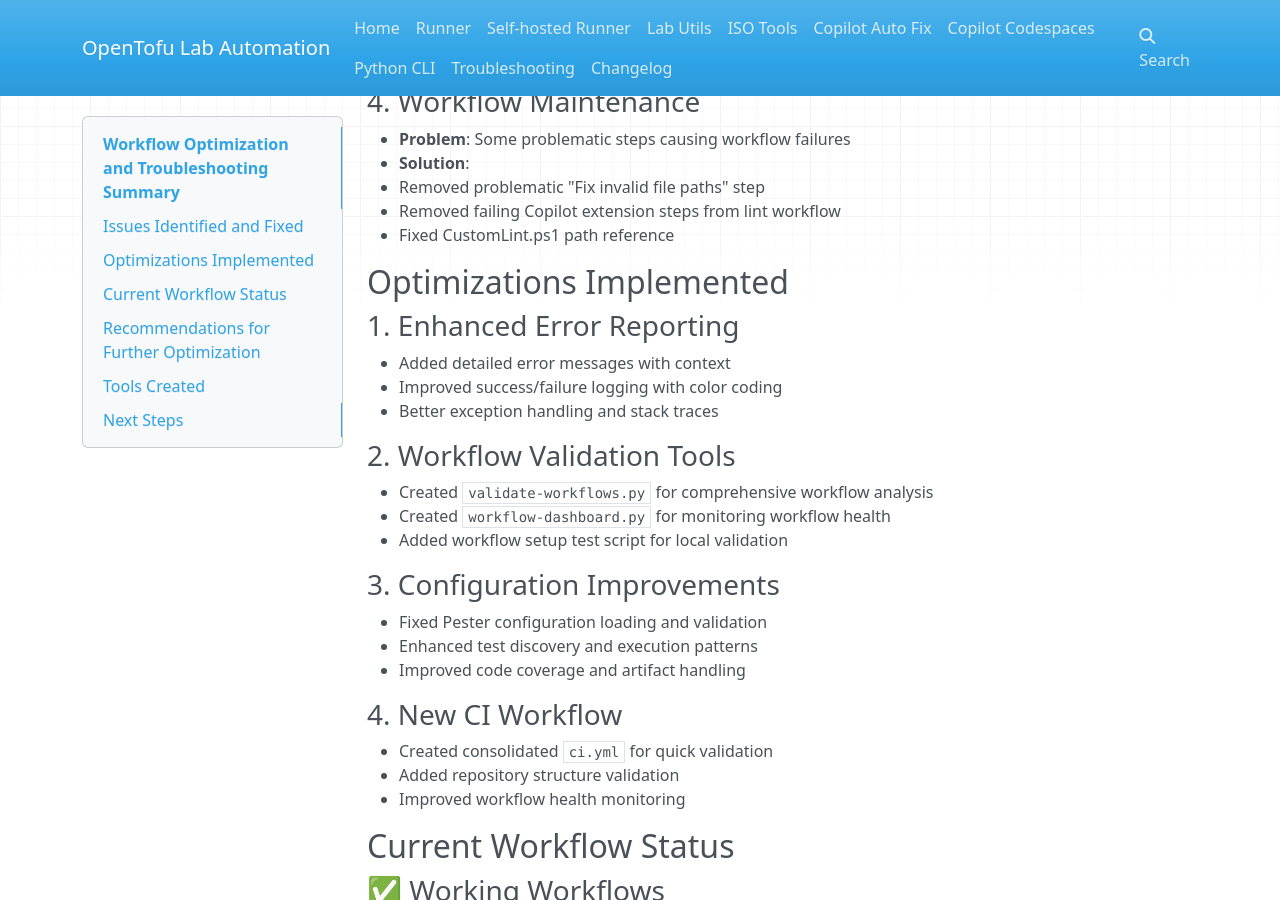
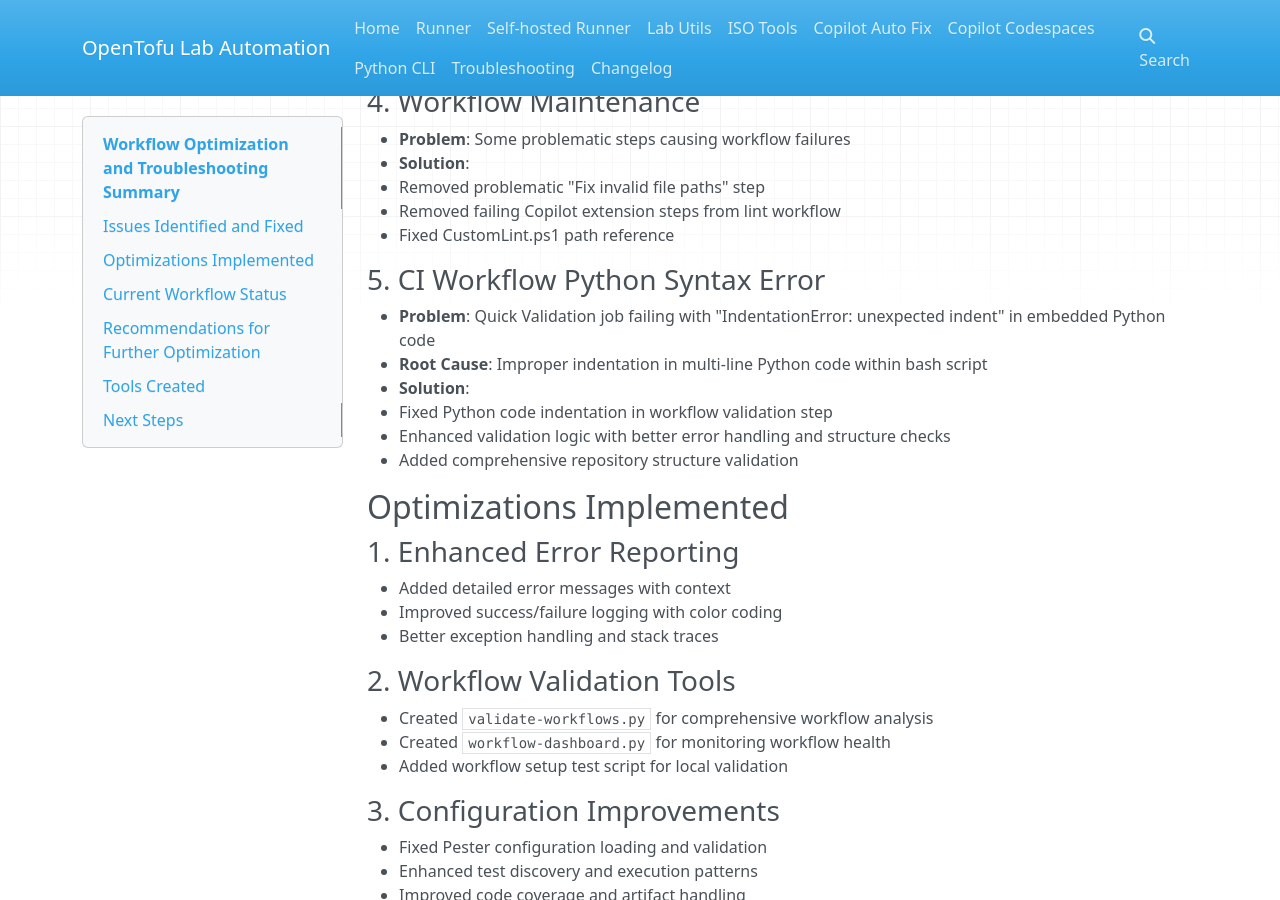
Before and after one commit to wizzense/opentofu-lab-automation, an MkDocs documentation site: the page built from docs/workflow-optimization-summary.md, in a window 1280 px wide and 900 px high, scrolled down 695 px. Built offline with MkDocs 1.6.1, drawn with Linux system fonts in a browser that asks for light colours; nearby versions of some CDN libraries; some of the changed text lies outside the part shown.

Commit message:
workflow fixes

```diff
--- a/docs/workflow-optimization-summary.md
+++ b/docs/workflow-optimization-summary.md
@@ -27,6 +27,14 @@
   - Removed problematic "Fix invalid file paths" step
   - Removed failing Copilot extension steps from lint workflow
   - Fixed CustomLint.ps1 path reference
+
+### 5. **CI Workflow Python Syntax Error**
+- **Problem**: Quick Validation job failing with "IndentationError: unexpected indent" in embedded Python code
+- **Root Cause**: Improper indentation in multi-line Python code within bash script
+- **Solution**:
+  - Fixed Python code indentation in workflow validation step
+  - Enhanced validation logic with better error handling and structure checks
+  - Added comprehensive repository structure validation
 
 ## Optimizations Implemented
 
@@ -93,8 +101,9 @@
 
 1. **`scripts/validate-workflows.py`**: Validates all workflow syntax and analyzes for issues
 2. **`scripts/workflow-dashboard.py`**: Provides comprehensive workflow status overview
-3. **`test-workflow-setup.ps1`**: Local testing script for Pester configuration
-4. **`.github/workflows/ci.yml`**: Quick validation workflow for PRs
+3. **`scripts/workflow-health-check.sh`**: Quick command-line health assessment
+4. **`test-workflow-setup.ps1`**: Local testing script for Pester configuration
+5. **`.github/workflows/ci.yml`**: Quick validation workflow for PRs with enhanced Python validation
 
 ## Next Steps
 
--- a/workflow-optimization-report.json
+++ b/workflow-optimization-report.json
@@ -1,6 +1,6 @@
 {
   "timestamp": "/workspaces/opentofu-lab-automation",
-  "workflow_validation": true,
+  "workflow_validation": false,
   "dependencies_check": true,
   "optimizations": []
 }
```
Also changed, not shown: 3 other files.
